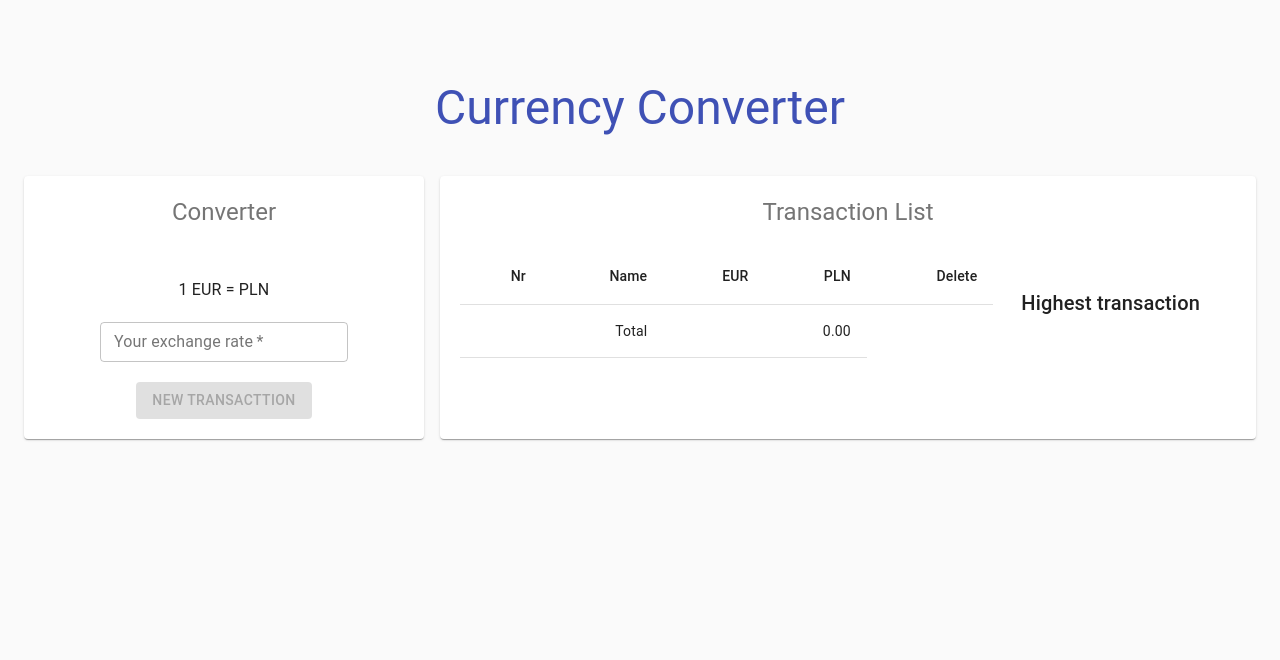
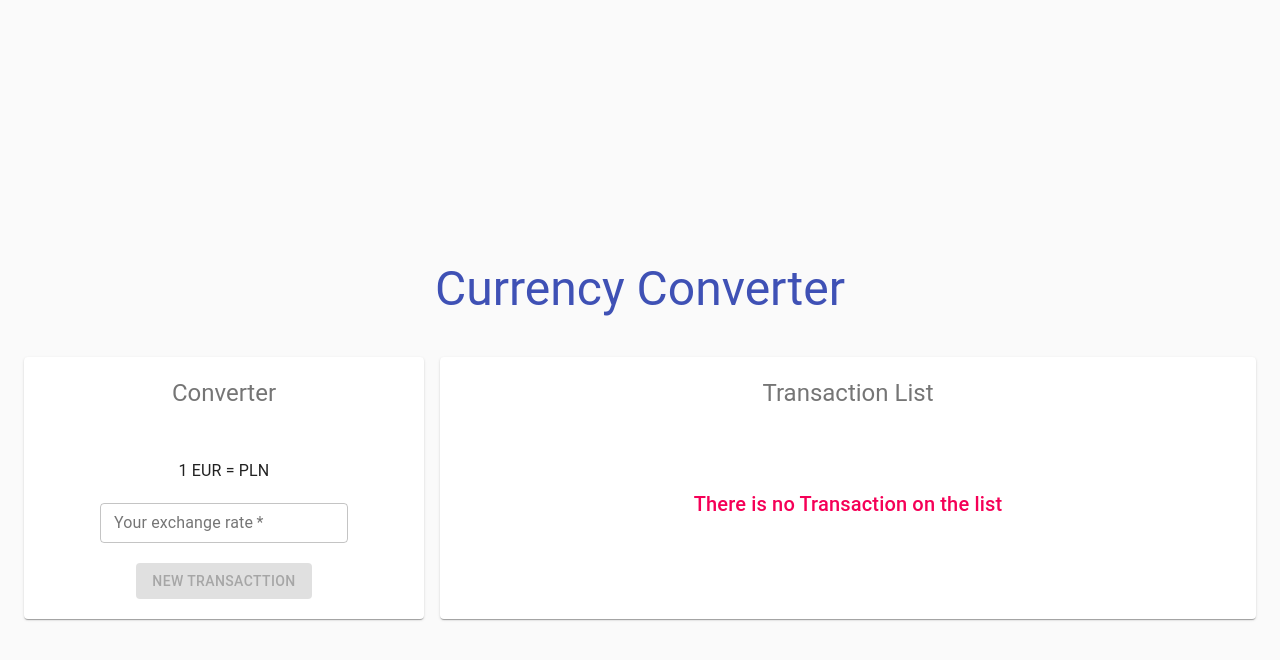
Before and after one commit to rogtom/currency-converter, a React (Create React App) app: page / in a window 1280 px wide. Shown: the top 660 px of the page. Built offline with nearby package versions, Linux system fonts and the light colour scheme.

Commit message:
styling fix

```diff
--- a/src/App.js
+++ b/src/App.js
@@ -4,8 +4,21 @@ import CssBaseline from '@material-ui/core/CssBaseline';
 import Converter from './components/Converter';
 import TransactionList from './components/TransactionList';
 import TransitionsModal from './components/Transaction';
+import { makeStyles } from '@material-ui/core/styles';
+
+const useStyles = makeStyles({
+	root: {
+		height: '100vh',
+		display: 'flex',
+		flexDirection: 'column',
+		justifyContent: 'center',
+		alignItems: 'center',
+	},
+});
 
 function App() {
+	const classes = useStyles();
+
 	const [open, setOpen] = React.useState(false);
 
 	const handleOpen = () => {
@@ -16,7 +29,7 @@ function App() {
 		setOpen(false);
 	};
 	return (
-		<Container>
+		<Container className={classes.root}>
 			<CssBaseline />
 			<Box mt={10} mb={5}>
 				<Typography
--- a/src/components/Converter.jsx
+++ b/src/components/Converter.jsx
@@ -8,6 +8,7 @@ const useStyles = makeStyles({
 		display: 'flex',
 		flexDirection: 'column',
 		alignItems: 'center',
+		justifyContent: 'center',
 		padding: '20px 0',
 		height: '100%',
 	},
--- a/src/components/TransactionList.jsx
+++ b/src/components/TransactionList.jsx
@@ -26,6 +26,9 @@ const useStyles = makeStyles({
 	},
 	table: {
 		margin: '20px',
+	},
+	noTransaction: {
+		height: '100%',
 	},
 });
 
@@ -78,7 +81,99 @@ const TransactionList = () => {
 				color='textSecondary'>
 				Transaction List
 			</Typography>
-			<Grid container alignItems='center' spacing={4}>
+			{currentTransactionList.length === 0 ? (
+				<Box
+					display='flex'
+					alignItems='center'
+					className={classes.noTransaction}>
+					<Typography variant='h6' color='secondary' align='center'>
+						There is no Transaction on the list
+					</Typography>
+				</Box>
+			) : (
+				<Grid container alignItems='center' spacing={4}>
+					<Grid item xs={12} md={8}>
+						<Table className={classes.table}>
+							<TableHead>
+								<TableRow>
+									<TableCell align='right'>Nr</TableCell>
+									<TableCell align='right'>Name</TableCell>
+									<TableCell align='right'>EUR</TableCell>
+									<TableCell align='right'>PLN</TableCell>
+									<TableCell align='right'>Delete</TableCell>
+								</TableRow>
+							</TableHead>
+							<TableBody>
+								{currentTransactionList.map((el, index) => (
+									<TableRow key={el.id}>
+										<TableCell align='right'>
+											{index + 1}
+										</TableCell>
+										<TableCell align='right'>
+											{el.title}
+										</TableCell>
+										<TableCell align='right'>
+											{el.value.toFixed(2)}
+										</TableCell>
+										<TableCell align='right'>
+											{`${totalValue(
+												el.value,
+												currentRate
+											)}`}
+										</TableCell>
+										<TableCell align='right'>
+											<IconButton
+												aria-label='delete'
+												onClick={(e) =>
+													handleDelete(el.id)
+												}>
+												<DeleteIcon
+													fontSize='small'
+													color='error'
+												/>
+											</IconButton>
+										</TableCell>
+									</TableRow>
+								))}
+								<TableRow>
+									<TableCell align='right' colSpan={2}>
+										Total
+									</TableCell>
+									<TableCell align='right' colSpan={2}>
+										{`${totalValue(
+											sumAllTransactions(),
+											currentRate
+										)} `}
+									</TableCell>
+								</TableRow>
+							</TableBody>
+						</Table>
+					</Grid>
+					<Grid item xs={12} md={4}>
+						<Box p={2}>
+							<Typography variant='h6'>
+								Highest transaction
+							</Typography>
+
+							<Typography>
+								{maxValue ? `Name : ${maxValue.title}` : null}
+							</Typography>
+							<Typography>
+								{maxValue ? `EUR : ${maxValue.value} ` : null}
+							</Typography>
+							<Typography>
+								{maxValue
+									? `PLN :  ${totalValue(
+											maxValue.value,
+											currentRate
+									  )} `
+									: null}
+							</Typography>
+						</Box>
+					</Grid>
+				</Grid>
+			)}
+			{/* <Grid container alignItems='center' spacing={4}>
 				<Grid item xs={12} md={8}>
 					<Table className={classes.table}>
 						<TableHead>
@@ -155,7 +250,7 @@ const TransactionList = () => {
 						</Typography>
 					</Box>
 				</Grid>
-			</Grid>
+			</Grid> */}
 		</Paper>
 	);
 };
```
